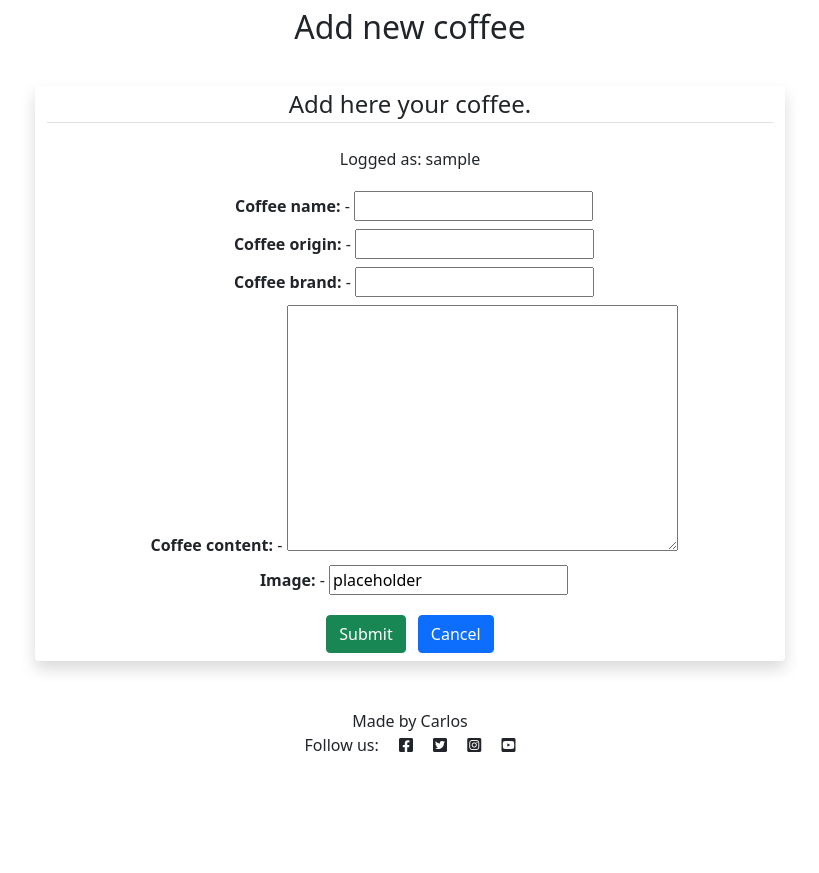
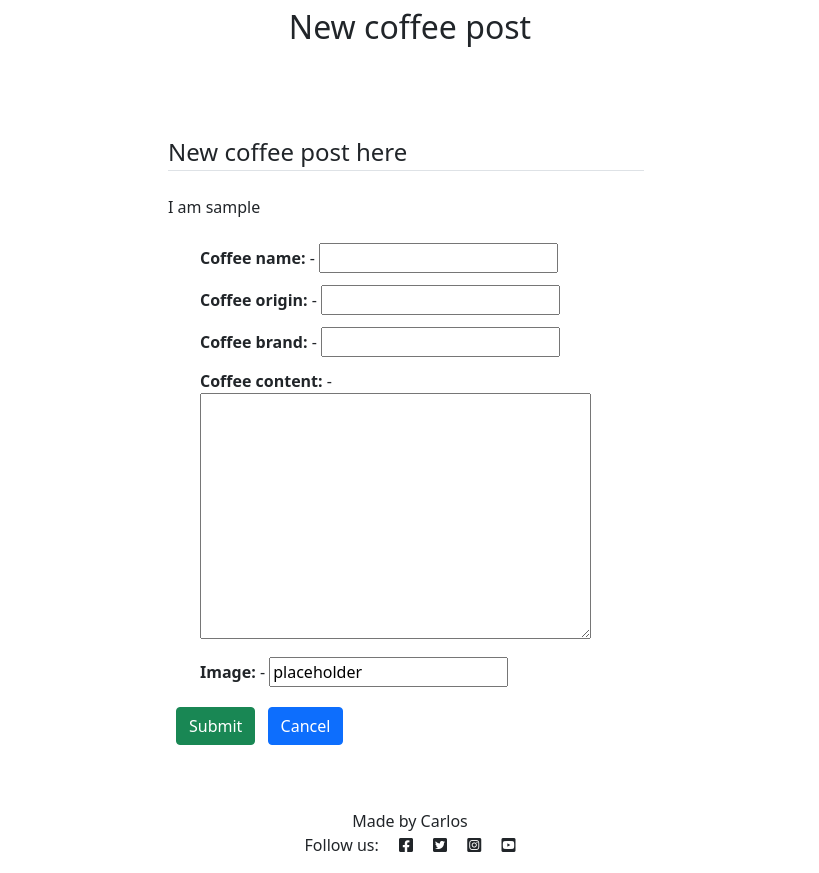
Before and after one commit to cacpaes/fourth-project-ci, a Django app: page /add-coffee in a window 1280 px wide. Shown: the part 56-929 px from the top of the page, without its empty margins (230-1049 px from the left). Before the commit the page ends 808 px from the top, so only its background shows below. Run offline with Django 3.2, Linux system fonts and the light colour scheme; the visitor is signed in with stand-in values (Sample User, id 1).

Commit message:
Add legend to add-coffee.html

```diff
--- a/coffee/views.py
+++ b/coffee/views.py
@@ -5,7 +5,6 @@ from django.contrib.auth.mixins import LoginRequiredMixin, UserPassesTestMixin
 from django.shortcuts import render, get_object_or_404, reverse
 from django.contrib import messages
 from django.urls import reverse_lazy
-
 
 
 class CoffeeIndex(generic.ListView):
--- a/templates/add_coffee.html
+++ b/templates/add_coffee.html
@@ -3,27 +3,27 @@
 {% block content %}
 
 <div class="container text-center">
-    <h2 class="m-2">Add new coffee</h2>
+    <h2 class="m-2">New coffee post</h2>
 </div>
 
 {% if user.is_authenticated %}
 {% load account %}
-<div class="container text-center">
+<div class="modal-dialog modal-dialog-centered">
     <div class="row p-2">
-        <div class="col-md-8 mt-4 mb-4 offset-md-2 bck-grd-gray rounded shadow">
+        <div class="modal-dialog modal-dialog-centered">
 
             <form method="POST" enctype='multipart/form-data'>
 
                 <fieldset class="form-group">
-                    <legend class="border-bottom mb-4">Add here your coffee.</legend>
-                    <p>Logged as: {% user_display user %}</p>
+                    <legend class="border-bottom mb-4">New coffee post here</legend>
+                    <p>I am  {% user_display user %}</p>
                 </fieldset>
 
                     <div class="container">
-                        <div class="row">
+                        <div class="text-right">
                         {% for field in form  %}
                         {% csrf_token %}
-                        <div class="col-sm-12 m-1">
+                        <div class="m-1 p-1">
                             <b>{{ field.label_tag }}</b> - {{ field }}
                         </div>
                         {% endfor %}
```
